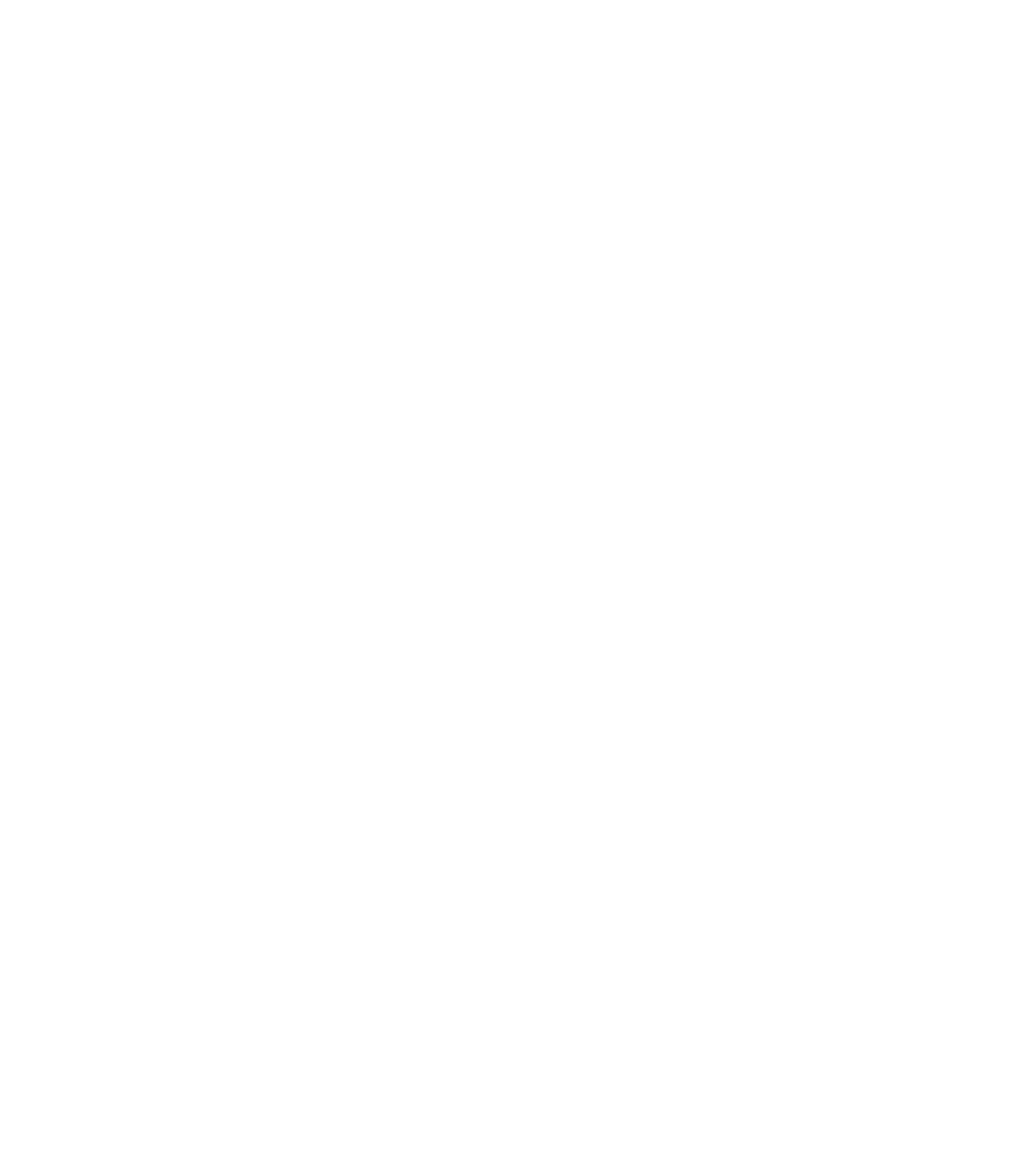
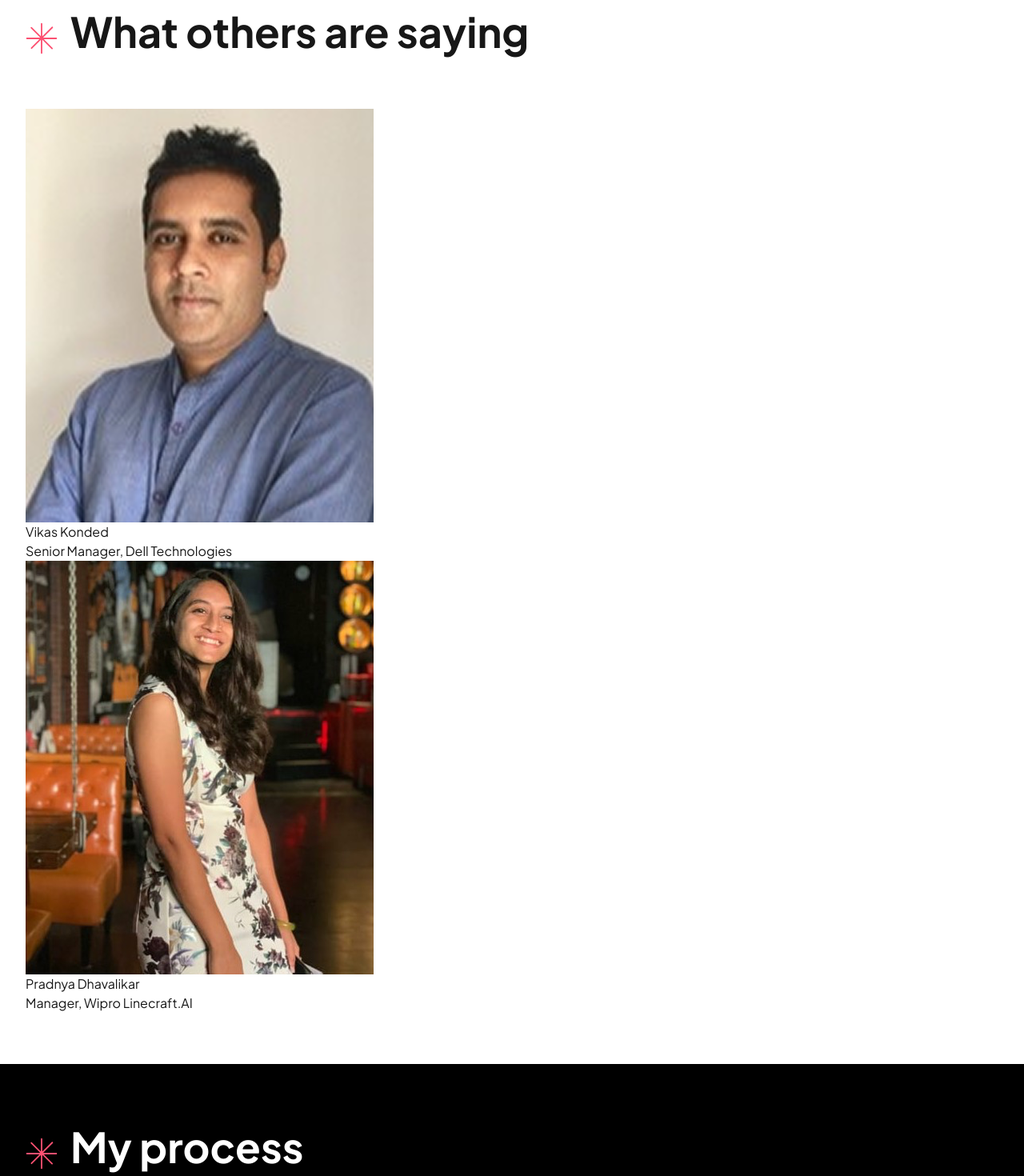
Before and after one commit to Dev-eloperr/next-folio, a Next.js app: page / in a window 1280 px wide. Shown: the part 4600-6070 px from the top of the page at 80% size. Before the commit the page ends 4637 px from the top, so only its background shows below. Built offline with nearby package versions, Linux system fonts and the light colour scheme.

Commit message:
setup of testimonials section

```diff
--- a/src/app/(home)/page.tsx
+++ b/src/app/(home)/page.tsx
@@ -13,6 +13,8 @@ import workImage3 from "@/assets/home-work/work3.png";
 import AnimatedImageList from "@/components/AnimatedImageList";
 import { THINGS_I_DO } from "@/assets/things-i-do/manifest";
 import quoteIcon from "@/assets/others/quote_icon.svg";
+import { TESTIMONIALS } from "@/assets/testimonials/manifest";
+import Carousel from "@/components/Carousel";
 
 export const metadata = {
   title: "Raashi Bhandari",
@@ -202,6 +204,47 @@ export default function Home() {
           </AnimatedSection>
         </div>
       </section>
+      {/* 5) WHAT OTHERS ARE SAYING */}
+      <section
+        id="testimonials"
+        aria-labelledby="testimonials-heading"
+        className="default-container py-16"
+      >
+        <div className="flex gap-4 items-center mb-10">
+          <RotatingStarIcon />
+          <AnimatedText
+            text="What others are saying"
+            className="text-[52px] font-700 font-bold"
+            wordDelay={0}
+            baseDelay={0}
+          />
+        </div>
+        <Carousel data={TESTIMONIALS.map((item) => ({
+            body: item.quote,
+            imageSrc: item.imageSrc,
+            caption: item.name,
+            subcaption: item.position,
+            imageFilter: "grayscale(100%)"
+        }))} />
+        {/* <AnimatedImageList data={TESTIMONIALS} /> */}
+      </section>
+      {/* 6) MY PROCESS */}
+      <section
+        id="process"
+        aria-labelledby="process-heading"
+        className="bg-black text-white py-16"
+      >
+        <div className="default-container flex gap-4 items-center mb-10">
+          <RotatingStarIcon />
+          <AnimatedText
+            text="My process"
+            className="text-[52px] font-700 font-bold"
+            wordDelay={0}
+            baseDelay={0}
+          />
+        </div>
+        {/* <AnimatedImageList data={OUR_PROCESS} /> */}
+      </section>
     </main>
   );
 }
--- /dev/null
+++ b/src/assets/testimonials/manifest.ts
@@ -0,0 +1,18 @@
+import vikas from "@/assets/testimonials/vikas.png";
+import pradnya from "@/assets/testimonials/pradnya.png";
+
+
+export const TESTIMONIALS = [
+    {
+        name: "Vikas Konded",
+        position: "Senior Manager, Dell Technologies",
+        quote: "I had the honor of hiring Raashi as a summer intern in 2020, and she quickly became an invaluable asset to Dell Digital Design, India. Transitioning to a full-time Product Designer, she consistently delivered high-quality, user-centric designs aligned with business goals. Raashi played a key role in the Monitor Category Page redesign, leveraging data-driven design, research, and A/B testing, leading to impactful product decisions. She seamlessly collaborated with cross-functional teams, demonstrating a strong product mindset focused on outcomes rather than outputs. Beyond her design expertise, Raashi embodies curiosity, enthusiasm, and a growth mindset, continuously upskilling to enhance her craft. Her empathy and humility make her a trusted team player, and I’d be thrilled to work with her again—she will be an asset to any organization.",
+        imageSrc: vikas,
+    },
+    {
+        name: "Pradnya Dhavalikar",
+        position: "Manager, Wipro Linecraft.AI",
+        quote: "Raashi is a strong advocate for UX and design thinking. She has a natural ability to articulate the value of UX to stakeholders, ensuring that design is not just seen as a visual layer but as a critical part of the product strategy. Her ability to communicate complex design decisions in a clear, compelling way makes her a trusted advisor within any organization. She doesn’t just follow best practices—she helps define them. Working with Raashi has been an absolute pleasure! She collaborates seamlessly with engineers, product managers, and content strategists, ensuring that design is at the heart of decision-making. Her ability to advocate for UX while aligning with business and technical constraints makes her an invaluable asset to any cross-functional team. Her passion for design is contagious, and she elevates the team with her insights and enthusiasm.",
+        imageSrc: pradnya,
+    }
+];
--- /dev/null
+++ b/src/components/Carousel.tsx
@@ -0,0 +1,24 @@
+import { StaticImageData } from "next/image";
+import Image from "next/image";
+
+export default function Carousel({ data }: { data:
+    {
+        body: string;
+        imageSrc: StaticImageData;
+        caption: string;
+        subcaption: string;
+        imageFilter?: string;
+    }[]
+}) {
+    return (
+        <div>
+            {data.map((item, index) => (
+                <div key={index}>
+                    <Image src={item.imageSrc} alt={item.caption} className={item.imageFilter} />
+                    <h3>{item.caption}</h3>
+                    <p>{item.subcaption}</p>
+                </div>
+            ))}
+        </div>
+    );
+}
```
Also changed, not shown: src/assets/testimonials/pradnya.png (added), src/assets/testimonials/vikas.png (added).
